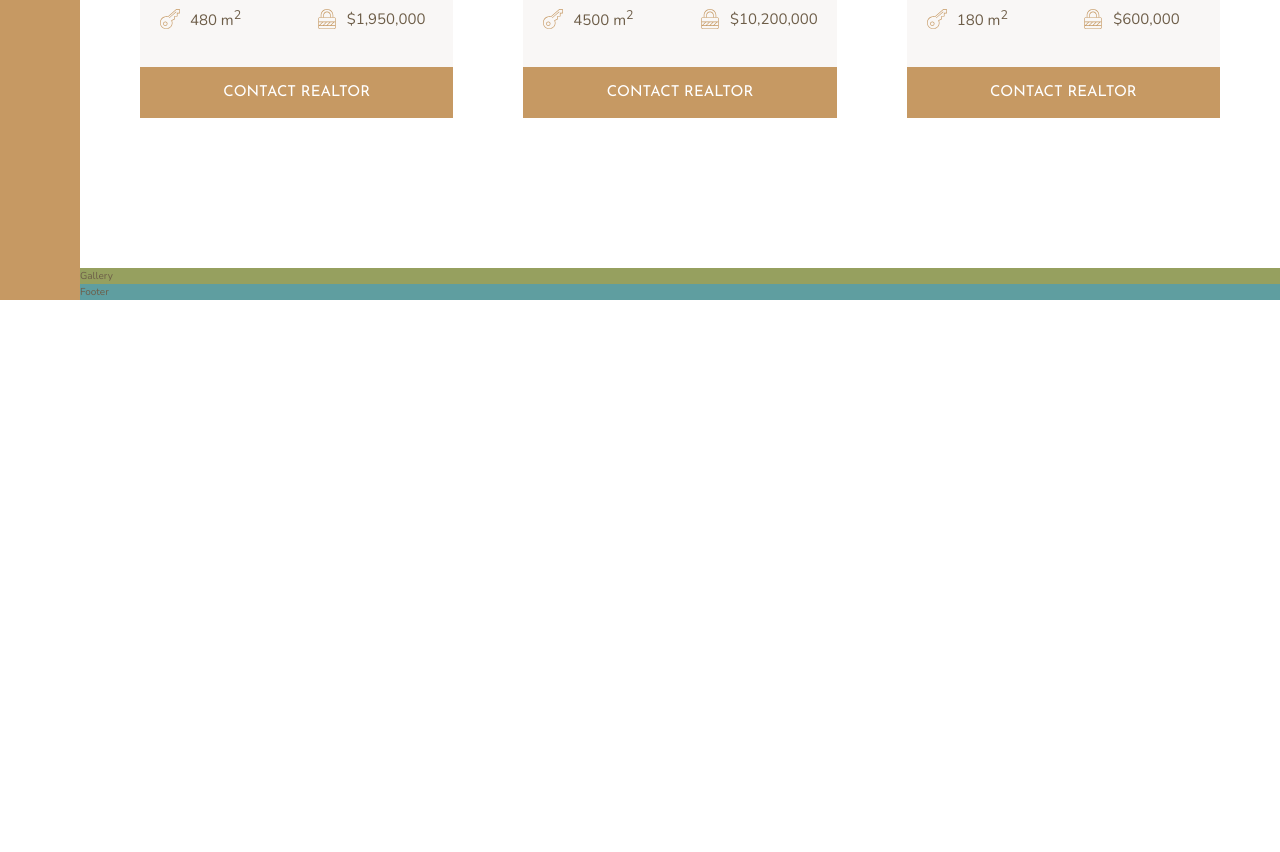
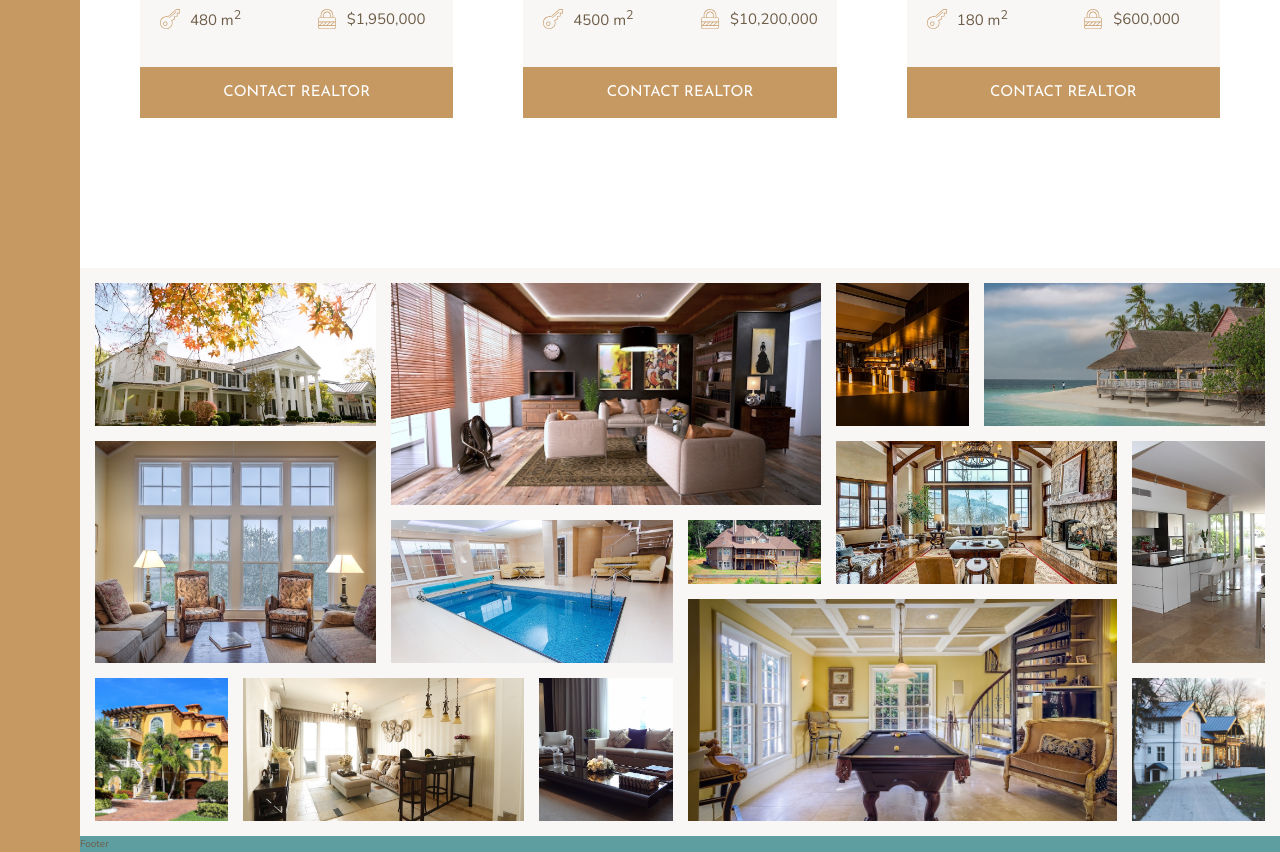
Before and after one commit to Mostakimul/sass-nexter, a website built with Vite: page index.html in a window 1280 px wide. Shown: the part 2804-3656 px from the top of the page. Before the commit the page ends 3104 px from the top, so only its background shows below. Built offline with nearby package versions, Linux system fonts and the light colour scheme.

Commit message:
Gallery section completed

```diff
--- a/index.html
+++ b/index.html
@@ -293,7 +293,48 @@
 
   <!-- Gallery Section -->
   <section class="gallery">
-    Gallery
+    <figure class="gallery__item gallery__item--1">
+      <img src="./img/gal-1.jpeg" alt="gallery image 1" class="gallery__img">
+    </figure>
+    <figure class="gallery__item gallery__item--2">
+      <img src="./img/gal-2.jpeg" alt="gallery image 2" class="gallery__img">
+    </figure>
+    <figure class="gallery__item gallery__item--3">
+      <img src="./img/gal-3.jpeg" alt="gallery image 3" class="gallery__img">
+    </figure>
+    <figure class="gallery__item gallery__item--4">
+      <img src="./img/gal-4.jpeg" alt="gallery image 4" class="gallery__img">
+    </figure>
+    <figure class="gallery__item gallery__item--5">
+      <img src="./img/gal-5.jpeg" alt="gallery image 5" class="gallery__img">
+    </figure>
+    <figure class="gallery__item gallery__item--6">
+      <img src="./img/gal-6.jpeg" alt="gallery image 6" class="gallery__img">
+    </figure>
+    <figure class="gallery__item gallery__item--7">
+      <img src="./img/gal-7.jpeg" alt="gallery image 7" class="gallery__img">
+    </figure>
+    <figure class="gallery__item gallery__item--8">
+      <img src="./img/gal-8.jpeg" alt="gallery image 8" class="gallery__img">
+    </figure>
+    <figure class="gallery__item gallery__item--9">
+      <img src="./img/gal-9.jpeg" alt="gallery image 9" class="gallery__img">
+    </figure>
+    <figure class="gallery__item gallery__item--10">
+      <img src="./img/gal-10.jpeg" alt="gallery image 10" class="gallery__img">
+    </figure>
+    <figure class="gallery__item gallery__item--11">
+      <img src="./img/gal-11.jpeg" alt="gallery image 11" class="gallery__img">
+    </figure>
+    <figure class="gallery__item gallery__item--12">
+      <img src="./img/gal-12.jpeg" alt="gallery image 12" class="gallery__img">
+    </figure>
+    <figure class="gallery__item gallery__item--13">
+      <img src="./img/gal-13.jpeg" alt="gallery image 13" class="gallery__img">
+    </figure>
+    <figure class="gallery__item gallery__item--14">
+      <img src="./img/gal-14.jpeg" alt="gallery image 14" class="gallery__img">
+    </figure>
   </section>
 
   <!-- Footer -->
--- a/scss/components/_gallery.scss
+++ b/scss/components/_gallery.scss
@@ -1,6 +1,77 @@
-@use '../abstracts/index' as *;
+@use '../abstracts/' as *;
 
 .gallery {
-  background-color: rgb(150, 160, 95);
+  background-color: $color-grey-light-1;
   grid-column: full-start / full-end;
+  display: grid;
+  grid-template-columns: repeat(8, 1fr);
+  grid-template-rows: repeat(7, 5vw);
+  gap: 1.5rem;
+  padding: 1.5rem;
+
+  &__item {
+    &--1 {
+      grid-row: 1 / span 2;
+      grid-column: 1 / span 2;
+    }
+    &--2 {
+      grid-row: 1 / span 3;
+      grid-column: 3 / span 3;
+    }
+    &--3 {
+      grid-row: 1 / span 2;
+      grid-column: 6 / span 1;
+    }
+    &--4 {
+      grid-row: 1 / span 2;
+      grid-column: 7 / span 2;
+    }
+    &--5 {
+      grid-row: 3 / span 3;
+      grid-column: 1 / span 2;
+    }
+    &--6 {
+      grid-row: 4 / span 2;
+      grid-column: 3 / span 2;
+    }
+    &--7 {
+      grid-row: 4 / span 1;
+      grid-column: 5 / span 1;
+    }
+    &--8 {
+      grid-row: 3 / span 2;
+      grid-column: 6 / span 2;
+    }
+    &--9 {
+      grid-row: 3 / span 3;
+      grid-column: 8 / span 1;
+    }
+    &--10 {
+      grid-row: 6 / span 2;
+      grid-column: 1 / span 1;
+    }
+    &--11 {
+      grid-row: 6 / span 2;
+      grid-column: 2 / span 2;
+    }
+    &--12 {
+      grid-row: 6 / span 2;
+      grid-column: 4 / span 1;
+    }
+    &--13 {
+      grid-row: 5 / span 3;
+      grid-column: 5 / span 3;
+    }
+    &--14 {
+      grid-row: 6 / span 2;
+      grid-column: 8 / span 1;
+    }
+  }
+
+  &__img {
+    width: 100%;
+    height: 100%;
+    object-fit: cover;
+    display: block;
+  }
 }
```
